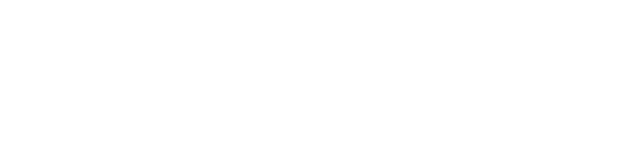
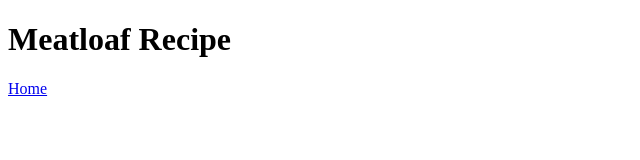
Before and after one commit to naftalmambo/odin-recipes, a plain HTML site: page recipes/meatloaf.html in a window 1280 px wide. Shown: the whole page, without its empty margins (0-640 px from the left). Drawn offline with Linux system fonts and the light colour scheme.

Commit message:
Add links to ease navigation and moved meatloaf to recipe dir

```diff
--- a/recipes/meatloaf.html
+++ b/recipes/meatloaf.html
@@ -6,6 +6,8 @@
     <title>Document</title>
 </head>
 <body>
+    <h1>Meatloaf Recipe</h1>
+    <a href="../index.html">Home</a>
 
 </body>
 </html>
```
Also changed, not shown: index.html (+2 -1 lines).
